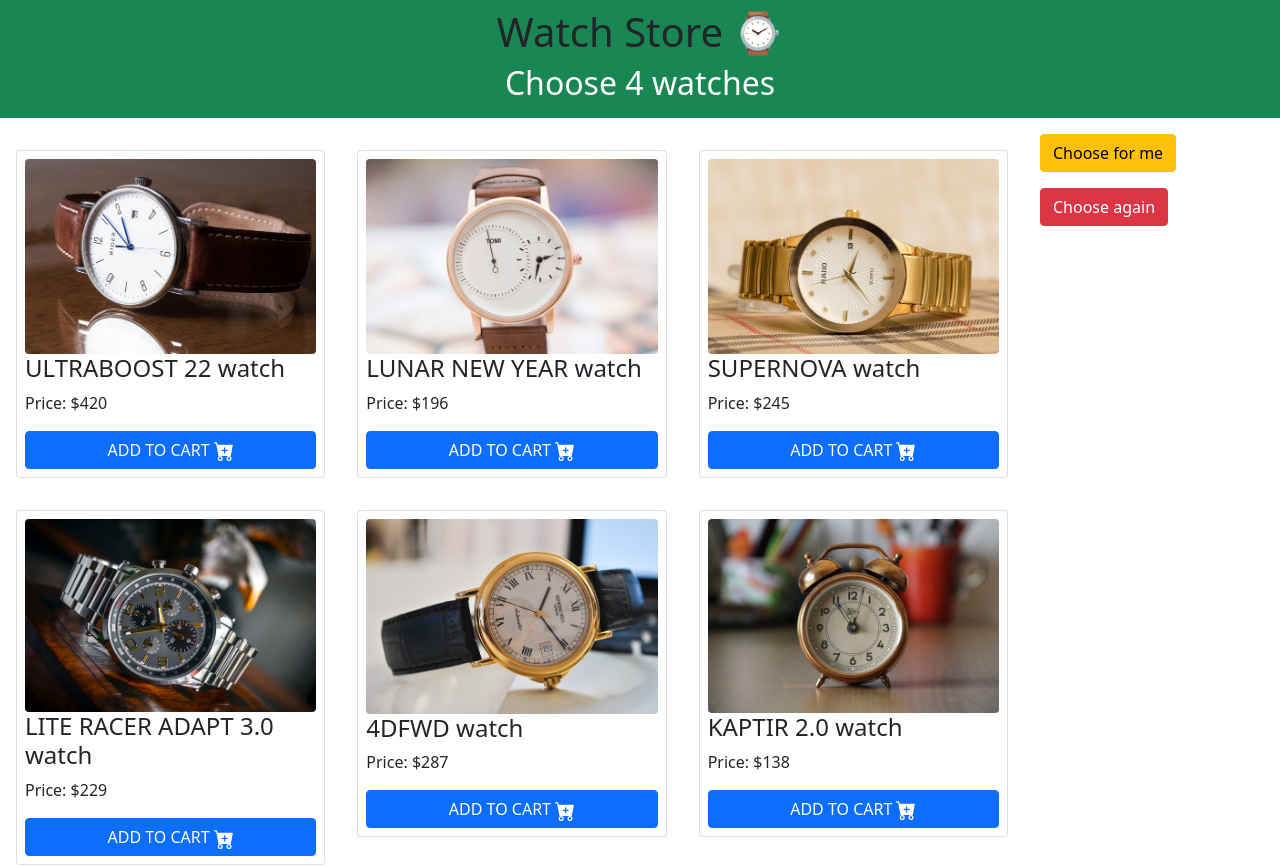
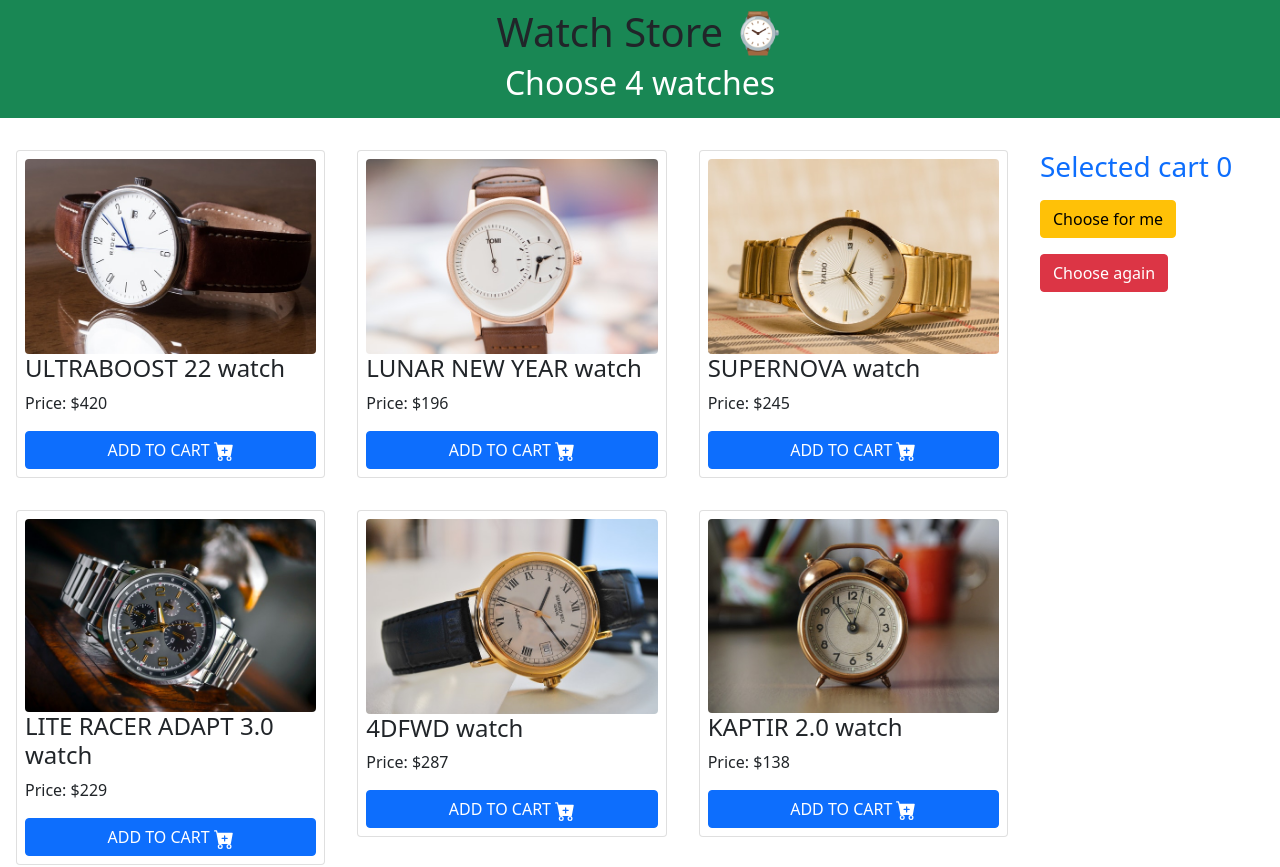
Before and after one commit to durjoy52/lucky-one, a React (Create React App) app: page / in a window 1280 px wide. Shown: the top 867 px of the page. Built offline with nearby package versions, Linux system fonts and the light colour scheme.

Commit message:
discription one done

```diff
--- a/src/App.js
+++ b/src/App.js
@@ -45,11 +45,12 @@ const randomCart = _ =>{
           }
           </div>
           <div className="cart-side">
+            <h3 className='m-3 text-primary'>Selected cart {carts.length}</h3>
          {
            carts.map(cart =><CartSide deleteCart={deleteCart} cart={cart} key={cart.id}></CartSide>)
          }
-         <button onClick={randomCart} className='btn btn-warning mx-3 d-block'>Choose for me</button>
-         <button onClick={removeItem} className='btn btn-danger  m-3'>Choose again</button>
+         <button onClick={randomCart} className='btn btn-warning m-3 d-block'>Choose for me</button>
+         <button onClick={removeItem} className='btn btn-danger  mx-3'>Choose again</button>
           </div>
         </div>
 
```
Also changed, not shown: src/Components/Discription/description.js (added, +15 -0 lines).
